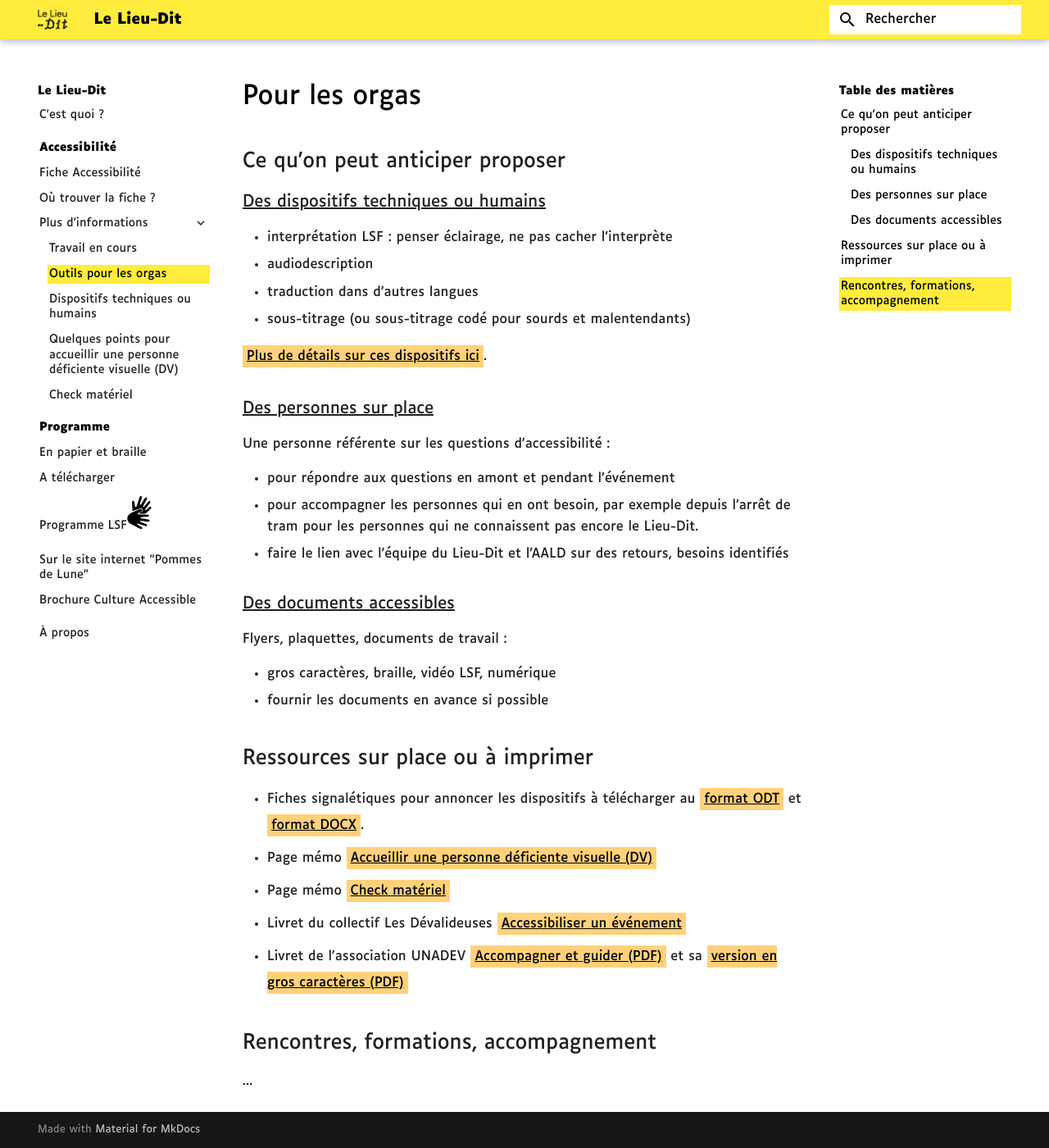
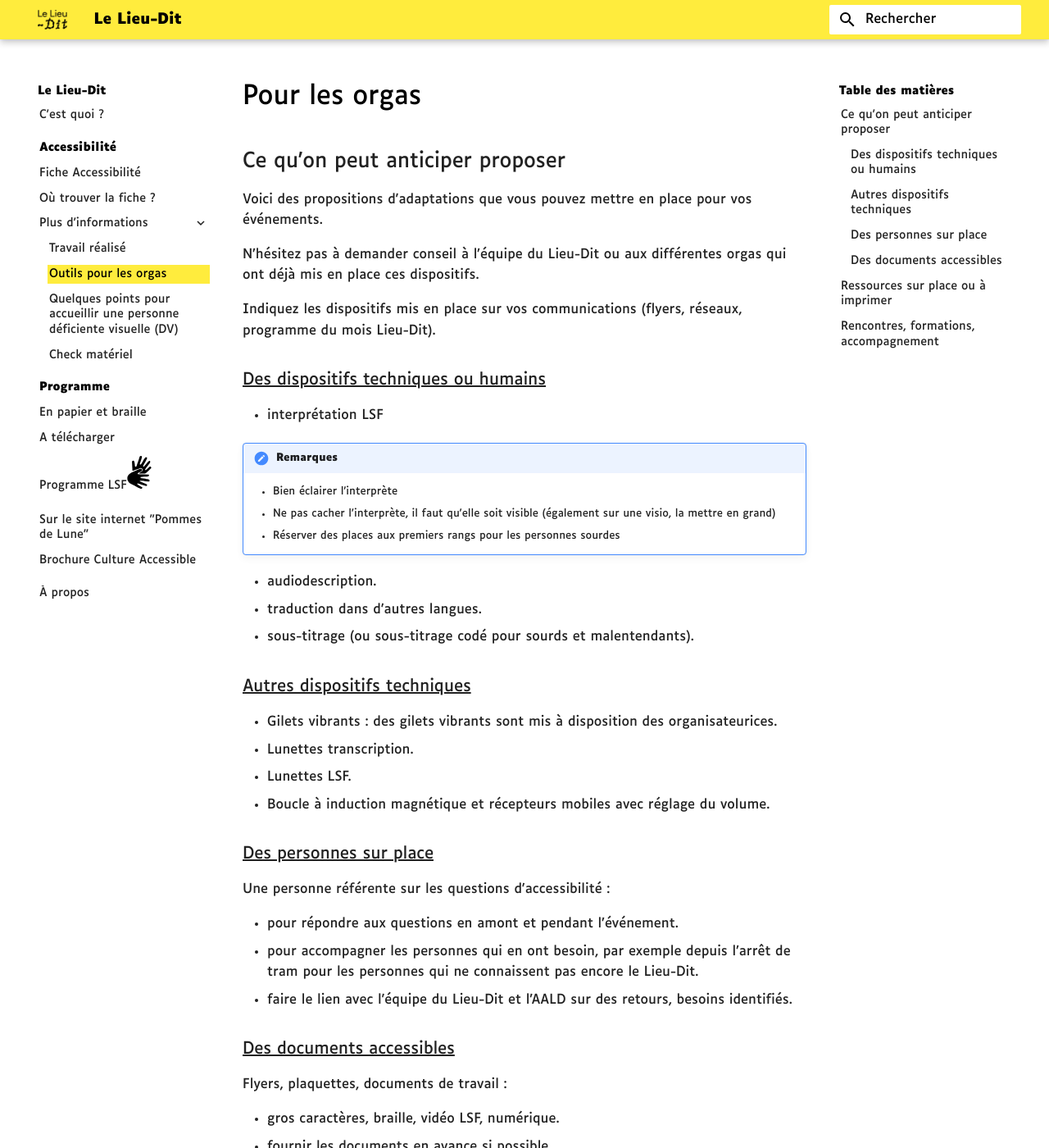
Before and after one commit to Lieu-Dit/web, an MkDocs documentation site: the page built from docs/ressources.md, in a window 1280 px wide and 1400 px high. Shown: the whole window at 82% size. Built offline with MkDocs 1.6.1 and Material for MkDocs 9.7.7, drawn with Linux system fonts in a browser that asks for light colours; some of the changed text lies outside the part shown.

Commit message:
fusion ressources.md et dispositifs.md

```diff
--- a/docs/ressources.md
+++ b/docs/ressources.md
@@ -2,35 +2,51 @@
 
 ## Ce qu'on peut anticiper proposer
 
+Voici des propositions d'adaptations que vous pouvez mettre en place pour vos événements.
+
+N'hésitez pas à demander conseil à l'équipe du Lieu-Dit ou aux différentes orgas qui ont déjà mis en place ces dispositifs.
+
+Indiquez les dispositifs mis en place sur vos communications (flyers, réseaux, programme du mois Lieu-Dit).
+
 ### Des dispositifs techniques ou humains
-- interprétation LSF : penser éclairage, ne pas cacher l'interprète
-- audiodescription
-- traduction dans d'autres langues
-- sous-titrage (ou sous-titrage codé pour sourds et malentendants)
+- interprétation LSF
 
-[Plus de détails sur ces dispositifs ici](orgas/dispositifs.md).
+!!! note "Remarques"
+    - Bien éclairer l'interprète
+    - Ne pas cacher l'interprète, il faut qu'elle soit visible (également sur une visio, la mettre en grand)
+    - Réserver des places aux premiers rangs pour les personnes sourdes
+
+- audiodescription.
+- traduction dans d'autres langues.
+- sous-titrage (ou sous-titrage codé pour sourds et malentendants).
+
+### Autres dispositifs techniques
+- Gilets vibrants : des gilets vibrants sont mis à disposition des organisateurices.
+- Lunettes transcription.
+- Lunettes LSF.
+- Boucle à induction magnétique et récepteurs mobiles avec réglage du volume.
 
 ### Des personnes sur place
 Une personne référente sur les questions d'accessibilité :
 
-- pour répondre aux questions en amont et pendant l'événement
+- pour répondre aux questions en amont et pendant l'événement.
 - pour accompagner les personnes qui en ont besoin, par exemple depuis l'arrêt de tram pour les personnes qui ne connaissent pas encore le Lieu-Dit.
-- faire le lien avec l'équipe du Lieu-Dit et l'AALD sur des retours, besoins identifiés
+- faire le lien avec l'équipe du Lieu-Dit et l'AALD sur des retours, besoins identifiés.
 
 <!-- La brigade du kiff du Bici Social Club peut vous accompagner sur ces questions. -->
 
 ### Des documents accessibles
 Flyers, plaquettes, documents de travail :
 
-- gros caractères, braille, vidéo LSF, numérique
-- fournir les documents en avance si possible
+- gros caractères, braille, vidéo LSF, numérique.
+- fournir les documents en avance si possible.
 
 ## Ressources sur place ou à imprimer
 - Fiches signalétiques pour annoncer les dispositifs à télécharger au [format ODT](assets/pictos.odt) et [format DOCX](assets/pictos.docx).
-- Page mémo [Accueillir une personne déficiente visuelle (DV)](orgas/accueillir-dv.md)
-- Page mémo [Check matériel](orgas/materiel.md)
-- Livret du collectif Les Dévalideuses [Accessibiliser un événement](https://lesdevalideuses.org/wp-content/uploads/2022/04/Guide_accessibiliser-un-evenement.pdf)
-- Livret de l'association UNADEV [Accompagner et guider (PDF)](https://www.unadev.com/app/uploads/2024/11/plaquette-unadev-savoir-etre-savoir-guider-hd-1.pdf) et sa [version en gros caractères (PDF)](https://www.unadev.com/app/uploads/2024/11/plaquette-unadev-technique-de-guide-gros-caracteres-1.pdf)
+- Page mémo [Accueillir une personne déficiente visuelle (DV)](orgas/accueillir-dv.md).
+- Page mémo [Check matériel](orgas/materiel.md).
+- Livret du collectif Les Dévalideuses [Accessibiliser un événement](https://lesdevalideuses.org/wp-content/uploads/2022/04/Guide_accessibiliser-un-evenement.pdf).
+- Livret de l'association UNADEV [Accompagner et guider (PDF)](https://www.unadev.com/app/uploads/2024/11/plaquette-unadev-savoir-etre-savoir-guider-hd-1.pdf) et sa [version en gros caractères (PDF)](https://www.unadev.com/app/uploads/2024/11/plaquette-unadev-technique-de-guide-gros-caracteres-1.pdf).
 
 ## Rencontres, formations, accompagnement
-...
+- Une formation à la Langue des Signes Française (LSF), de niveau A1.1, a été proposée en juillet 2025.
--- a/mkdocs.yml
+++ b/mkdocs.yml
@@ -29,10 +29,10 @@ nav:
     - Où trouver la fiche ?: access-infos.md
     - Plus d'informations:
       #- Photographies: photos.md
-      - Travail en cours: todo.md
+      - Travail réalisé: todo.md
       - Outils pour les orgas: ressources.md
       # - Ressources:
-      - orgas/dispositifs.md
+      # - orgas/dispositifs.md
       - orgas/accueillir-dv.md
       - orgas/materiel.md
   - Programme:
```
Also changed, not shown: docs/orgas/dispositifs.md (deleted, +0 -33 lines).
